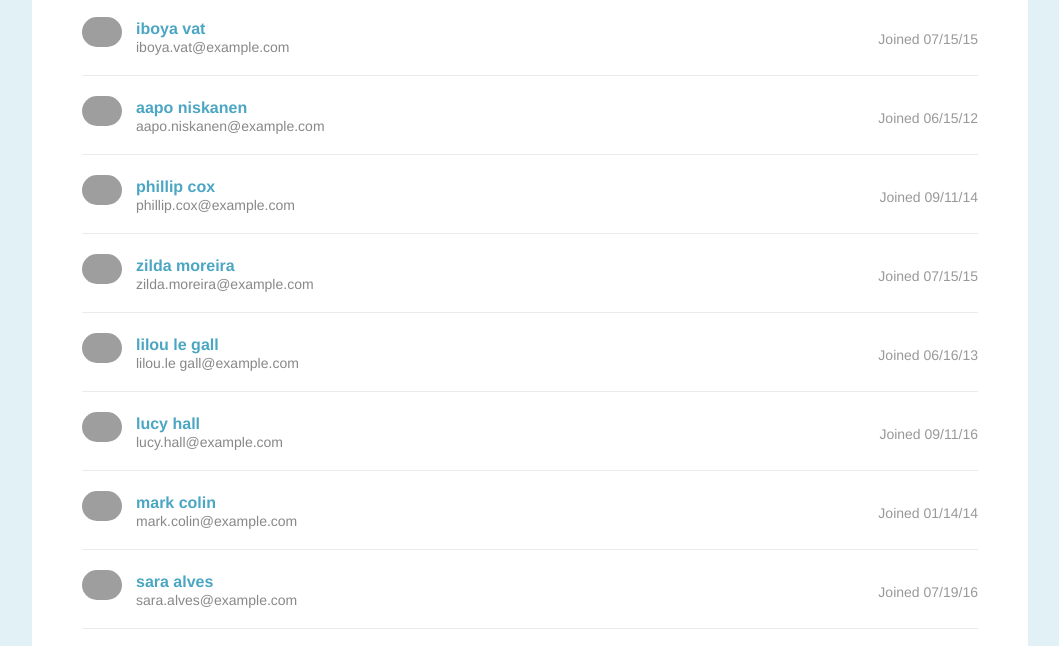
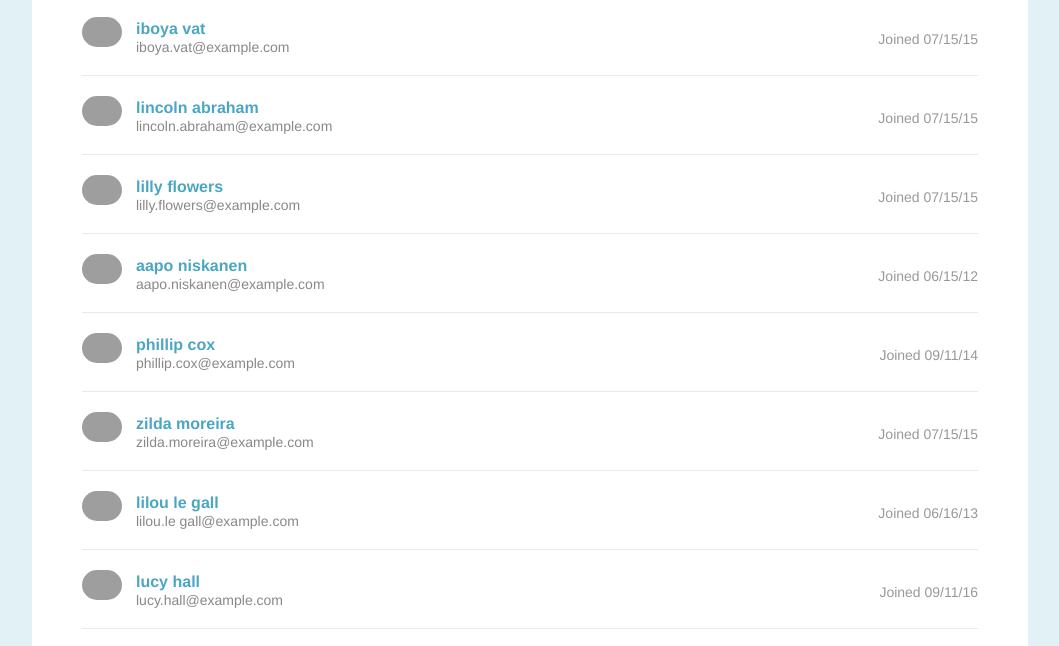
Before and after one commit to amesbahi/pagination-filter, a plain HTML site: page index.html in a window 1280 px wide. Shown: the part 137-783 px from the top of the page, without its empty margins (110-1169 px from the left). Drawn offline with nearby package versions, Linux system fonts and the light colour scheme; grey boxes are pictures that could not be loaded.

Commit message:
Paginated search results

```diff
--- a/index.html
+++ b/index.html
@@ -20,6 +20,26 @@
                 <img class="avatar" src="https://randomuser.me/api/portraits/thumb/women/67.jpg">
                 <h3>iboya vat</h3>
                 <span class="email">iboya.vat@example.com</span>
+            </div>
+            <div class="joined-details">
+                   <span class="date">Joined 07/15/15</span>
+           </div>
+        </li>
+        <li class="student-item cf">
+            <div class="student-details">
+                <img class="avatar" src="https://randomuser.me/api/portraits/thumb/women/67.jpg">
+                <h3>lincoln abraham</h3>
+                <span class="email">lincoln.abraham@example.com</span>
+            </div>
+            <div class="joined-details">
+                   <span class="date">Joined 07/15/15</span>
+           </div>
+        </li>
+        <li class="student-item cf">
+            <div class="student-details">
+                <img class="avatar" src="https://randomuser.me/api/portraits/thumb/women/67.jpg">
+                <h3>lilly flowers</h3>
+                <span class="email">lilly.flowers@example.com</span>
             </div>
             <div class="joined-details">
                    <span class="date">Joined 07/15/15</span>
--- a/js/script.js
+++ b/js/script.js
@@ -27,6 +27,7 @@ $searchButton[0].addEventListener("click", function() {
   // Search functionality
   var $students = $(".student-item"); // arry containing all of the students
   var searchString = $searchInput.val().toLowerCase(); // storing the search value in a variable
+  var studentsArray = []; // add students to this array when user searches for students
   $.each($students, function(index, student) {  // Looping over the students
     console.log(index, student);
     var $student = $(student);
@@ -35,22 +36,36 @@ $searchButton[0].addEventListener("click", function() {
     console.log(findStudent, findEmail);
     if (findStudent.indexOf(searchString) >= 0 || findEmail.indexOf(searchString) >= 0) {
       $(student).show();
+      studentsArray.push($(student));
     } else {
       $(student).hide();
+      $("body").html("<h1>No results found.</h1>");
     }
   });
 
-  searchPaginationResults();
+  searchPaginationResults(studentsArray);
 });
 
-var searchPaginationResults = function() {
+
+var $allStudentsGlobal = $('.student-item');
+searchPaginationResults($allStudentsGlobal);
+
+// loop through all the students
+// reset the classes for the students "student-item cf"
+function resetClassName() {
+  for (var i = 0; i < $allStudentsGlobal.length; i++) {
+  var aStudent = $allStudentsGlobal[i];
+  aStudent.className = "student-item cf";
+  }
+}
+
+function searchPaginationResults($paginatedStudents) {
     // Pagination Functionality
   var studentsPerPage = 10 // Number of students per page to render
-  var $allStudents = $('.student-item');
-  var numberOfPages = Math.ceil($allStudents.length / studentsPerPage);
+  var numberOfPages = Math.ceil($paginatedStudents.length / studentsPerPage);
   console.log(numberOfPages);
 
-  // HTML for pagination
+  // HTML for pagination at the footer
   var paginationHTML = '<ul>';
   for (var i = 0; i < numberOfPages; i++) {
     paginationHTML += '<li onclick="onPageClick(' + (i + 1) +  ')"><a class="pagination">' + (i + 1) + '</a></li>\n';
@@ -58,21 +73,23 @@ var searchPaginationResults = function() {
   paginationHTML += '</ul>';
   $("#pagination").html(paginationHTML);
 
+// Calling the resetClassName function
+resetClassName();
+
 
   // create for loop adding order of pagination classes to each student
   var currentPageNum = 0;
-  for (var i = 0; i < $allStudents.length; i++) {
-    var student = $allStudents[i];
+  for (var i = 0; i < $paginatedStudents.length; i++) {
+    var student = $paginatedStudents[i];
     console.log(student);
     // every 10 iterations of loop bump up currentPageNum by 1
     if (i % 10 === 0) {
       currentPageNum += 1;
     }
-    student.className += " page-" + currentPageNum;
+    $(student).addClass("page-" + currentPageNum);
   }
 }
 
-searchPaginationResults();
 
 
 
@@ -107,3 +124,11 @@ function addThreeNums(x, y, z) {
 // capture the search results
 // pass that into the searchPaginationResults function
 // display paginated results if there are more than 10 students
+
+
+
+
+
+
+
+// add new page numbers to the students
```
Also changed, not shown: css/design.css (line endings or trailing spaces).
